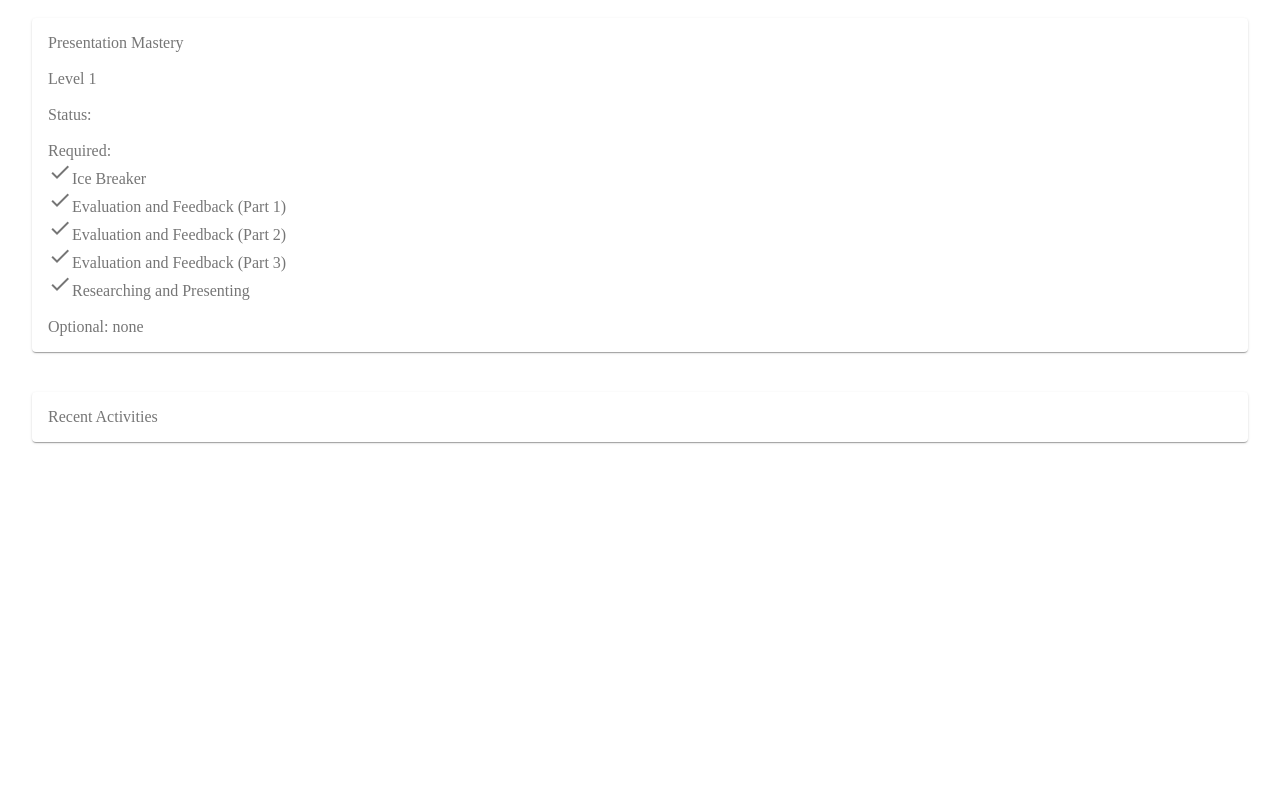
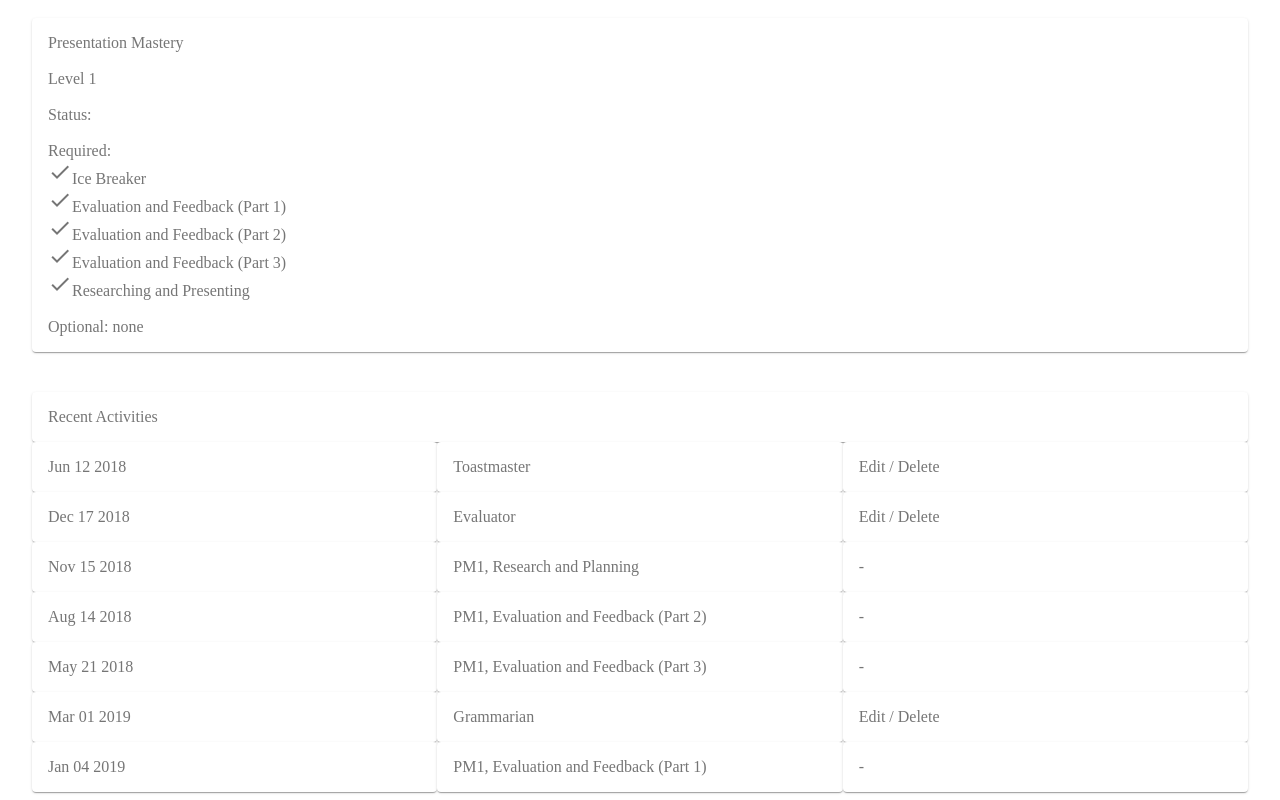
Before and after one commit to JessicaSung/speaking-club, a React (Create React App) app: page /#/edit in a window 1280 px wide. Shown: the part 244-1044 px from the top of the page. Before the commit the page ends 800 px from the top, so only its background shows below. Built offline with nearby package versions, Linux system fonts and the light colour scheme.

Commit message:
added recent activity fields

```diff
--- a/src/components/edit/EditProfile.js
+++ b/src/components/edit/EditProfile.js
@@ -117,6 +117,43 @@
         <Grid item xs={12}>
           <Paper className={classes.paper}>Recent Activities</Paper>
           {/*<Paper className={classes.paper}>(member timeline)</Paper>*/}
+          {/* column 1 of recent activities */}
+        </Grid>
+      </Grid>
+      <Grid container spacing={0}>
+        <Grid item xs>
+          <Paper className={classes.paper}>{pastDate()}</Paper>
+          <Paper className={classes.paper}>{pastDate()}</Paper>
+          <Paper className={classes.paper}>{pastDate()}</Paper>
+          <Paper className={classes.paper}>{pastDate()}</Paper>
+          <Paper className={classes.paper}>{pastDate()}</Paper>
+          <Paper className={classes.paper}>{pastDate()}</Paper>
+          <Paper className={classes.paper}>{pastDate()}</Paper>
+        </Grid>
+        {/* column 2 of recent activities */}
+        <Grid item xs>
+          <Paper className={classes.paper}>Toastmaster</Paper>
+          <Paper className={classes.paper}>Evaluator</Paper>
+          <Paper className={classes.paper}>PM1, Research and Planning</Paper>
+          <Paper className={classes.paper}>
+            PM1, Evaluation and Feedback (Part 2)
+          </Paper>
+          <Paper className={classes.paper}>
+            PM1, Evaluation and Feedback (Part 3)
+          </Paper>
+          <Paper className={classes.paper}>Grammarian</Paper>
+          <Paper className={classes.paper}>
+            PM1, Evaluation and Feedback (Part 1)
+          </Paper>
+        </Grid>
+        <Grid item xs>
+          <Paper className={classes.paper}>Edit / Delete</Paper>
+          <Paper className={classes.paper}>Edit / Delete</Paper>
+          <Paper className={classes.paper}>-</Paper>
+          <Paper className={classes.paper}>-</Paper>
+          <Paper className={classes.paper}>-</Paper>
+          <Paper className={classes.paper}>Edit / Delete</Paper>
+          <Paper className={classes.paper}>-</Paper>
         </Grid>
       </Grid>
     </div>
```
